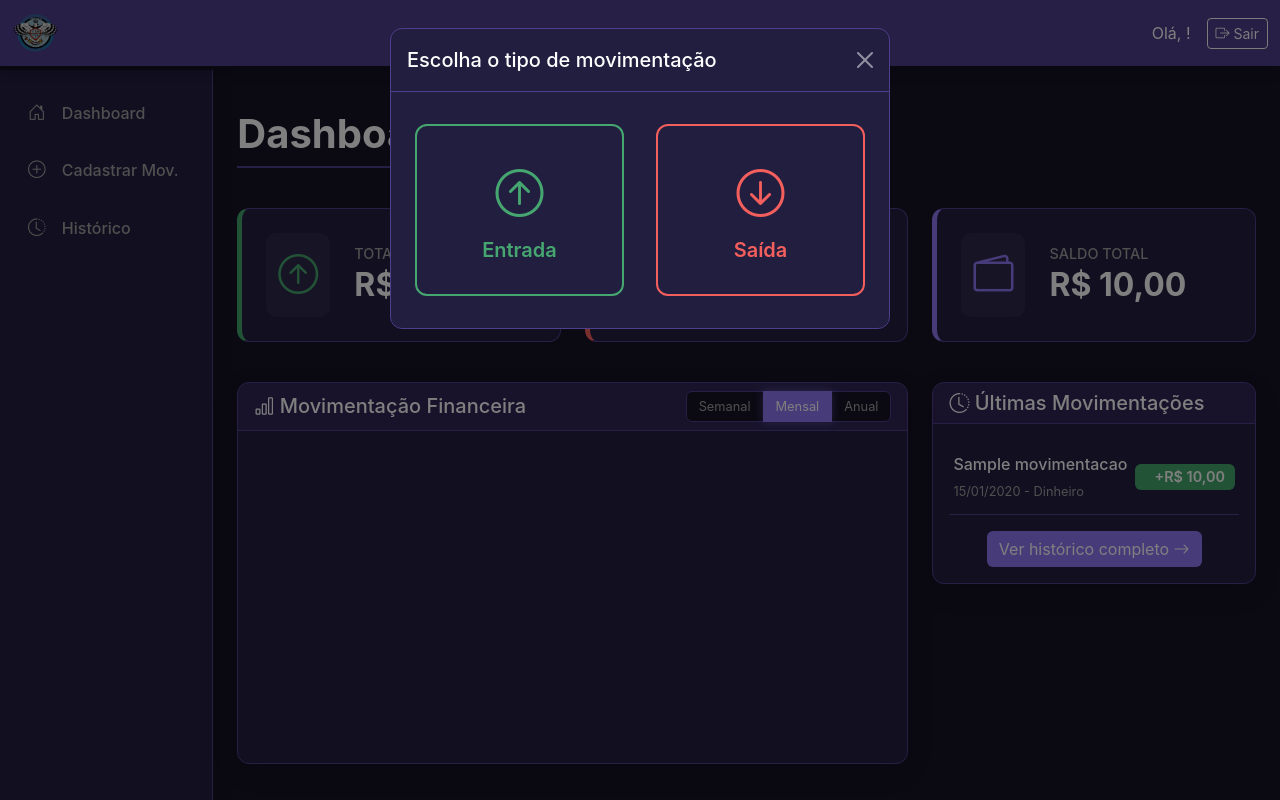
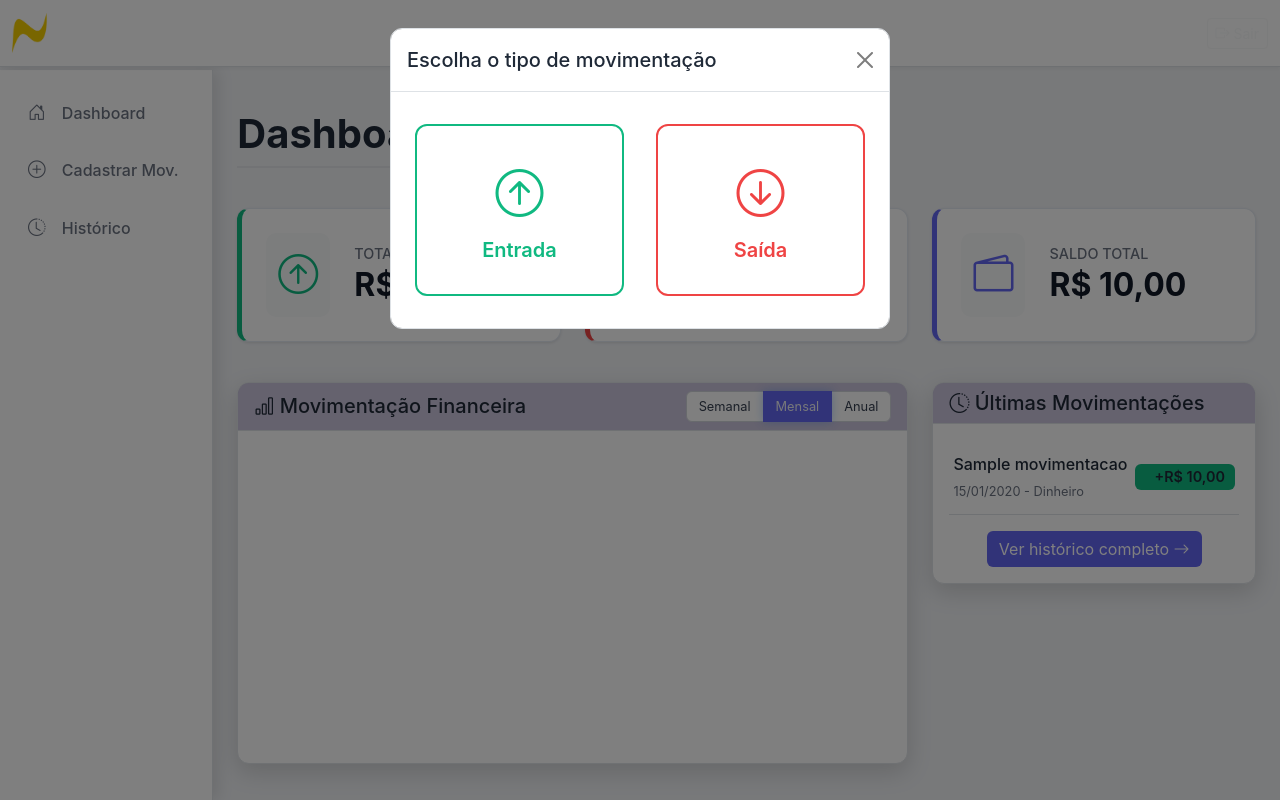
Before and after one commit to LuizPitohui/dashboard-financeiro, a Django app: template templates/financeiro/dashboard.html in a window 1280 px wide, after a click on "Cadastrar Mov.". Run offline with Django 5.2, Linux system fonts and the light colour scheme; tables that the repository leaves empty hold one stand-in row (values such as "Sample post"); the template is opened without the code that fills it: values that come from a table or form of the project are taken from there, most other values are stand-ins (such as "Sample title", 1, 10 or a date in 2020); data that the repository does not hold is empty; a map, chart or similar area stays blank.

Commit message:
adiciona ramificação do app

```diff
--- a/static/css/base.css
+++ b/static/css/base.css
@@ -2,15 +2,16 @@
 
 /* Paleta de Cores Futurista */
 :root {
-    --bg-dark-deep: #161426;  /* Quase Preto (Fundo Principal) */
-    --bg-dark: #221E40;      /* Azul/Roxo (Sidebar, Cards, Modais) */
-    --primary: #9177F2;     /* Roxo Médio (Destaques, Links Ativos) */
-    --primary-dark: #4F3E8C; /* Roxo Escuro (Bordas, Navbar) */
-    --accent-green: #46A66F; /* Verde (Sucesso, Entradas) */
-    --accent-red: #F25F5C;   /* Vermelho (Perigo, Saídas) */
-    --text-color: #ffffff;
-    --text-color-muted: #a0a0a0;
-    --border-color: var(--primary-dark);
+    --bg-dark-deep: #f0f2f5;  /* Cinza muito claro (Fundo Principal) */
+    --bg-dark: #ffffff;      /* Branco (Sidebar, Cards, Modais) */
+    --primary: #6366f1;     /* Roxo Indigo (Destaques) */
+    --primary-dark: #e5e7eb; /* Cinza claro (Bordas) */
+    --accent-green: #10b981; /* Verde (Entradas) */
+    --accent-red: #ef4444;   /* Vermelho (Saídas) */
+    --text-color: #1f2937;   /* Cinza Escuro (Texto Principal) */
+    --text-color-2: #f0f2f5;   /* Cinza Escuro (Texto Principal) */
+    --text-color-muted: #6b7280; /* Cinza Médio (Subtítulos) */
+    --border-color: #dee2e6;
 }
 
 /* Base */
@@ -20,10 +21,11 @@ html, body {
     color: var(--text-color);
 }
 
-/* Navbar Customizada */
+/* Ajuste na Navbar para não ficar "pesada" */
 .navbar-custom {
-    background-color: var(--primary-dark);
-    box-shadow: 0 4px 15px rgba(0, 0, 0, 0.2);
+    background-color: #ffffff;
+    border-bottom: 1px solid var(--border-color);
+    box-shadow: 0 2px 4px rgba(0, 0, 0, 0.05);
 }
 
 .navbar-logo {
@@ -48,8 +50,9 @@ html, body {
     font-weight: 500;
 }
 
+/* Ajuste no Hover da Sidebar para o modo claro */
 .sidebar .nav-link:hover {
-    background-color: rgba(145, 118, 242, 0.1); /* --primary com transparência */
+    background-color: #f3f4f6;
     color: var(--primary);
 }
 
@@ -97,9 +100,9 @@ main {
     border-color: var(--border-color);
 }
 
+/* Tabelas mais limpas */
 .table-striped > tbody > tr:nth-of-type(odd) > * {
-    background-color: rgba(255, 255, 255, 0.03);
-    color: var(--text-color);
+    background-color: #f9fafb;
 }
 
 .table-hover > tbody > tr:hover > * {
@@ -165,3 +168,7 @@ main {
     border: none;
     border-radius: 8px;
 }
+
+.btn-close {
+    filter: none; /* Remove a inversão que era usada no escuro */
+}
--- a/static/css/dashboard.css
+++ b/static/css/dashboard.css
@@ -11,8 +11,9 @@
 
 /* Cards de Resumo (Stats) */
 .stat-card {
-    background-color: var(--bg-dark);
-    border: 1px solid var(--border-color);
+    background-color: #ffffff;
+    border: 1px solid #e2e8f0;
+    box-shadow: 0 1px 3px rgba(0,0,0,0.1);
     border-left: 5px solid var(--primary); /* Borda padrão */
     border-radius: 12px;
     padding: 1.5rem;
@@ -31,7 +32,7 @@
     padding: 0.75rem;
     border-radius: 10px;
     margin-right: 1.5rem;
-    background-color: rgba(255, 255, 255, 0.05);
+    background-color: #f9fafb;
 }
 
 .stat-card .stat-info h5 {
@@ -44,7 +45,7 @@
 .stat-card .stat-info h3 {
     font-size: 2rem;
     font-weight: 700;
-    color: var(--text-color);
+    color: #111827;
     margin: 0;
 }
 
@@ -72,9 +73,9 @@
 
 /* Filtros do Gráfico */
 .chart-filters .btn-check + .btn {
-    background-color: var(--bg-dark-deep);
-    border: 1px solid var(--border-color);
-    color: var(--text-color-muted);
+    background-color: #ffffff;
+    border: 1px solid #d1d5db;
+    color: #374151;
     padding: 0.3rem 0.75rem;
     font-size: 0.8rem;
     transition: all 0.2s ease;
@@ -87,8 +88,8 @@
 .chart-filters .btn-check:checked + .btn {
     background-color: var(--primary);
     border-color: var(--primary);
-    color: var(--text-color);
-    box-shadow: 0 0 10px rgba(145, 118, 242, 0.4);
+    color: var(--text-color-2);
+    box-shadow: 0 0 10px rgba(13, 110, 253, 0.3);
 }
 
 /* Card de Últimas Movimentações */
@@ -133,7 +134,7 @@
 /* Botão "Ver todas" */
 .btn-ver-todas {
     background-color: var(--primary);
-    color: var(--text-color);
+    color:#ffffff;
     border: none;
     transition: all 0.3s ease;
 }
@@ -141,7 +142,7 @@
     background-color: var(--primary-dark);
     color: var(--text-color);
     transform: translateY(-2px);
-    box-shadow: 0 4px 10px rgba(145, 118, 242, 0.3);
+    box-shadow: 0 0 10px rgba(13, 110, 253, 0.3);
 }
 
 /* Overrides de Cores do Bootstrap */
--- a/templates/base.html
+++ b/templates/base.html
@@ -18,10 +18,9 @@
     <nav class="navbar navbar-expand-lg navbar-dark fixed-top navbar-custom">
         <div class="container-fluid">
             <a class="navbar-brand" href="{% url 'dashboard' %}">
-                <img src="{% static 'img/logo.png' %}" alt="Logo UNI" class="navbar-logo">
+                <img src="{% static 'img/nortetech.png' %}" alt="Logo UNI" class="navbar-logo">
             </a>
             <div class="d-flex align-items-center">
-                <span class="text-white me-3">Olá, {{ user.first_name|default:user.username }}!</span>
                 <a href="{% url 'logout' %}" class="btn btn-outline-light btn-sm">
                     <i class="bi bi-box-arrow-right"></i> Sair
                 </a>
--- a/templates/financeiro/dashboard.html
+++ b/templates/financeiro/dashboard.html
@@ -121,7 +121,7 @@
     // Cores da nossa paleta
     const corVerde = '#46A66F'; // --accent-green
     const corVermelha = '#F25F5C'; // --accent-red
-    const corTexto = '#ffffff';
+    const corTexto = '#111827';
     const corGrid = '#4F3E8C'; // --primary-dark (para linhas de grid)
 
     function carregarGrafico(periodo = 'mensal') {
--- a/templates/registration/login.html
+++ b/templates/registration/login.html
@@ -16,7 +16,7 @@
 
     <div class="login-container">
         <div class="login-header">
-            <img src="{% static 'img/logo.png' %}" alt="Logo UNI - Controle Financeiro" class="login-logo">
+            <img src="{% static 'img/nortetech.png' %}" alt="Logo UNI - Controle Financeiro" class="login-logo">
             <p>Controle Financeiro</p>
         </div>
 
```
Also changed, not shown: controle_financeiro/settings.py (+15 -51 lines), docker-compose.yml (deleted, +0 -30 lines), requirements.txt (deleted, +0 -13 lines), static/css/historico.css (+6 -6 lines), static/css/style.css (+4 -5 lines), static/img/nortetech.png (added), 3 other files.
